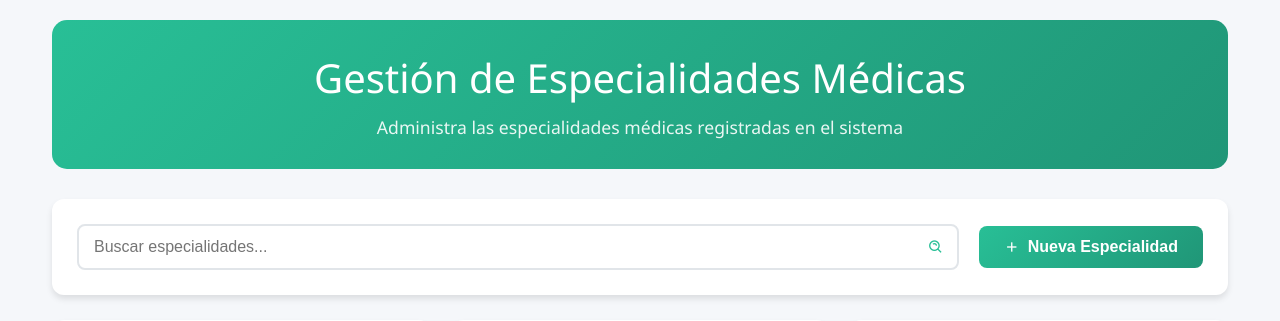
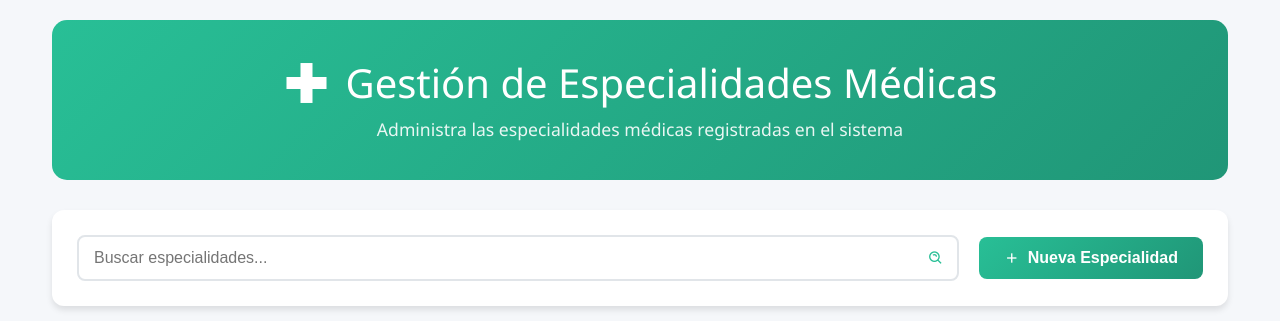
Before and after one commit to DokiyTobi20/Willian, a PHP site: page /especialidades/especialidades.php in a window 1280 px wide. Shown: the top 321 px of the page. Run offline with PHP 8.4, Linux system fonts and the light colour scheme; a user stored in the database is signed in; data that the repository does not hold is empty.

Commit message:
arreglados más bugs visuales

```diff
--- a/especialidades/especialidades.css
+++ b/especialidades/especialidades.css
@@ -25,17 +25,32 @@ body {
     border-radius: 15px;
     margin-bottom: 30px;
     text-align: center;
+    min-height: 160px;
+    display: flex;
+    flex-direction: column;
+    justify-content: center;
+    align-items: center;
 }
 
 .header h1 {
     font-size: 2.5em;
     margin-bottom: 10px;
     font-weight: 300;
+    line-height: 1.2;
+    display: flex;
+    align-items: center;
+    gap: 15px; /* Espaciado entre el texto y el icono */
+}
+
+.header h1 i {
+    font-size: 1.2em; /* Tamaño del icono */
 }
 
 .header p {
     font-size: 1.1em;
     opacity: 0.9;
+    margin: 0;
+    line-height: 1.4;
 }
 
 .controls {
--- a/especialidades/especialidades.js
+++ b/especialidades/especialidades.js
@@ -63,6 +63,32 @@
                 filtrarEspecialidades(searchInput.value.trim());
             }
         }
+
+        // Mostrar el modal al hacer clic en el botón "Nueva Especialidad"
+        const botonNuevaEspecialidad = document.getElementById('botonNuevaEspecialidad');
+        if (botonNuevaEspecialidad) {
+            botonNuevaEspecialidad.addEventListener('click', function() {
+                const modalCrear = document.getElementById('modalCrear');
+                if (modalCrear) {
+                    modalCrear.classList.add('show');
+                    modalCrear.style.display = 'flex'; // Asegurar que se muestre centrado
+                    document.body.style.overflow = 'hidden';
+                }
+            });
+        }
+
+        // Cerrar el modal al hacer clic en el botón de cerrar
+        const botonesCerrar = document.querySelectorAll('.close');
+        botonesCerrar.forEach(boton => {
+            boton.addEventListener('click', function() {
+                const modal = boton.closest('.modal');
+                if (modal) {
+                    modal.classList.remove('show');
+                    modal.style.display = 'none'; // Ocultar el modal correctamente
+                    document.body.style.overflow = 'auto';
+                }
+            });
+        });
     }
 
     function configurarValidaciones() {
--- a/especialidades/especialidades.php
+++ b/especialidades/especialidades.php
@@ -48,7 +48,7 @@ try {
 <div class="container" data-module="especialidades">
     <!-- Header -->
     <div class="header">
-        <h1>Gestión de Especialidades Médicas</h1>
+        <h1><i class='bx bx-plus-medical'></i> Gestión de Especialidades Médicas</h1>
         <p>Administra las especialidades médicas registradas en el sistema</p>
     </div>
 
```
Also changed, not shown: other parts of especialidades/especialidades.css (+30 -3 lines), consultas/consultas.css (+7 -0 lines).
